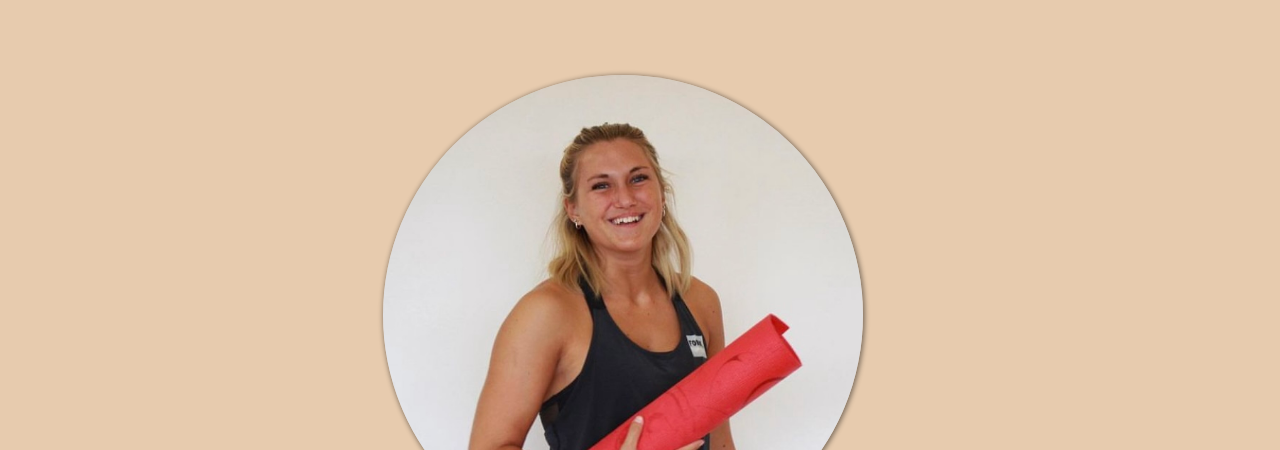
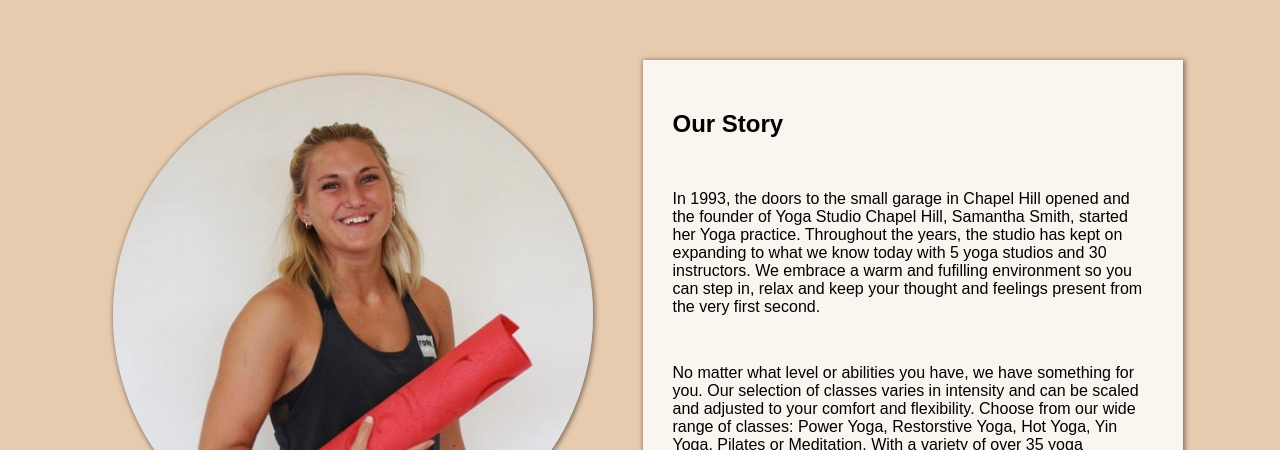
Before and after one commit to DouglasF00/Yoga-Studio, a plain HTML site: page about.html in a window 1280 px wide. Shown: the part 350-800 px from the top of the page. Drawn offline with Linux system fonts and the light colour scheme; a web font is replaced by a local one.

Commit message:
final draft

```diff
--- a/CSS/styles.css
+++ b/CSS/styles.css
@@ -400,7 +400,6 @@ margin-right: auto;
   margin-right: auto;
   }
 
-}
 
 .anna-img {
   width: 40%;
@@ -415,6 +414,11 @@ margin-right: auto;
   height: auto;
   display: flex;
   flex-wrap: wrap;
+}
+
+.story-container {
+  display: flex;
+  flex-direction: row;
 }
 
 .purpose-container {
@@ -457,3 +461,5 @@ margin-right: auto;
   align-content: center;
   justify-content: center;
 }
+
+}
```
Lines whose indentation alone changed are shown as unchanged.
